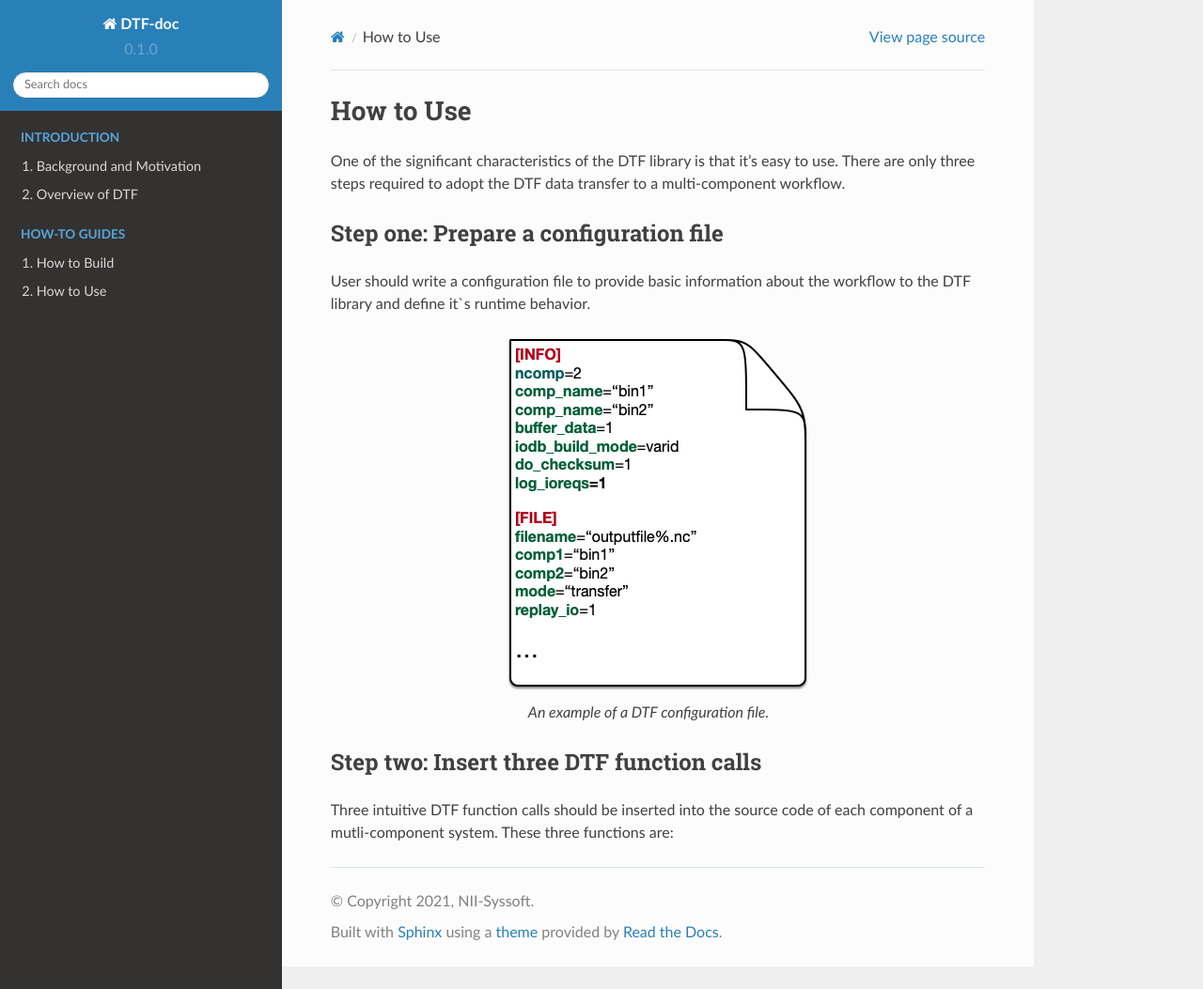
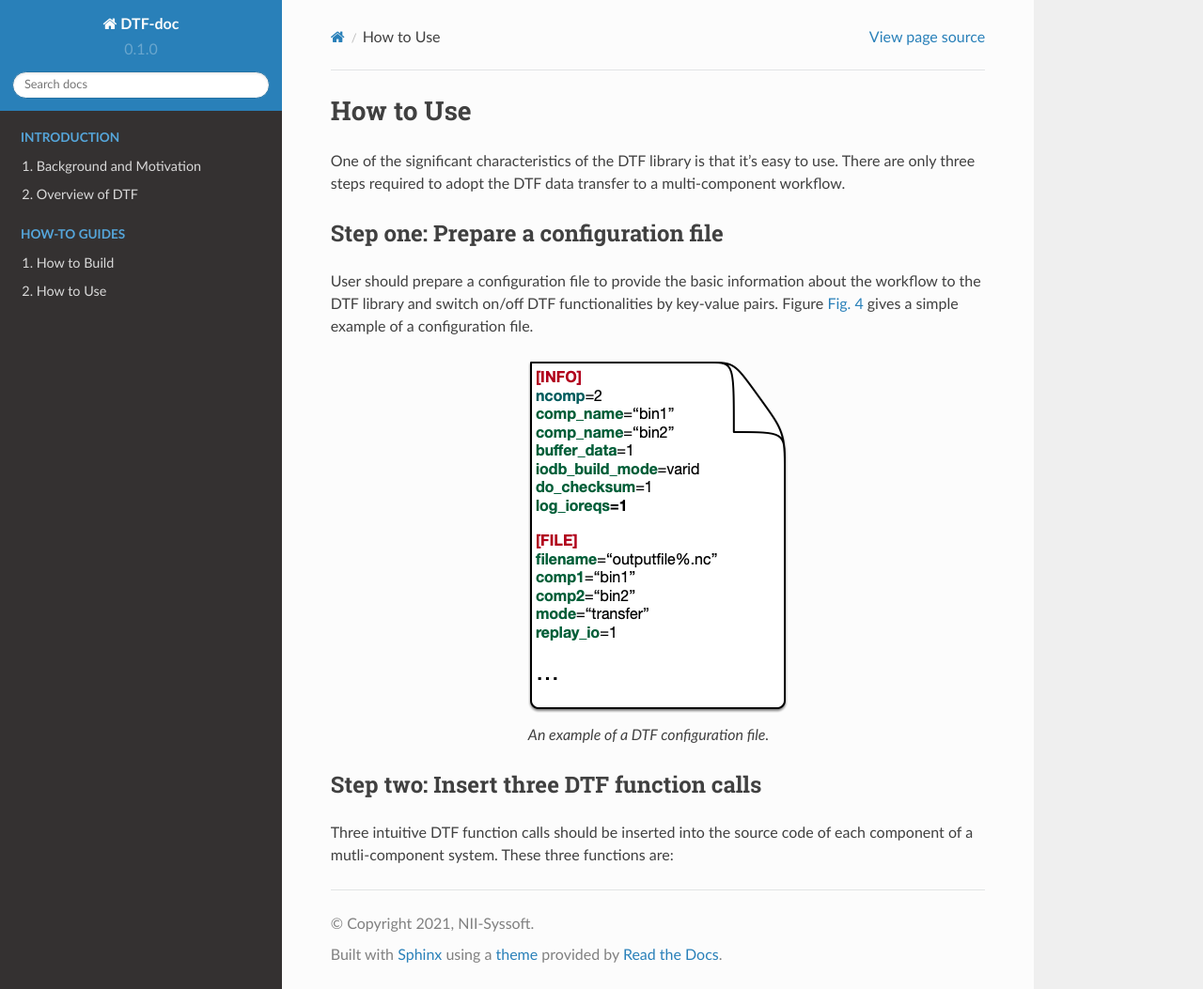
Before and after one commit to yjie2366/dtf-docs, a Sphinx documentation site: the page built from docs/source/app.rst, in a window 1280 px wide and 1053 px high. Shown: the whole window at 94% size. Built offline with Sphinx 7.4.7 and the Read the Docs theme 2.0.0, drawn with Linux system fonts in a browser that asks for light colours.

Commit message:
Add numref

```diff
--- a/docs/source/app.rst
+++ b/docs/source/app.rst
@@ -7,7 +7,9 @@ There are only three steps required to adopt the DTF data transfer to a multi-co
 
 Step one: Prepare a configuration file
 --------------------------------------
-User should write a configuration file to provide basic information about the workflow to the DTF library and define it`s runtime behavior.
+User should prepare a configuration file to provide the basic information about the workflow to the DTF library and switch on/off DTF functionalities by key-value pairs.
+Figure :numref:`config_file` gives a simple example of a configuration file.
+
 
 .. _config_file:
 
--- a/docs/source/conf.py
+++ b/docs/source/conf.py
@@ -27,6 +27,8 @@ intersphinx_disabled_domains = ['std']
 
 templates_path = ['_templates']
 
+numfig = True
+
 # -- Options for HTML output
 
 html_theme = 'sphinx_rtd_theme'
```
Also changed, not shown: docs/source/img/config-file.png.
